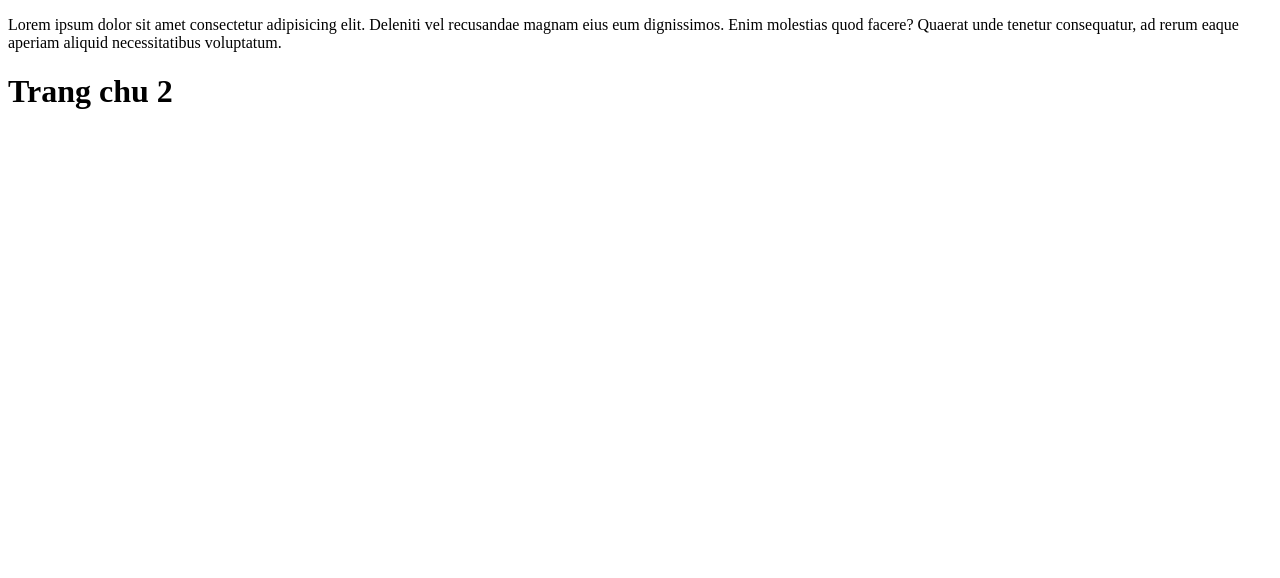
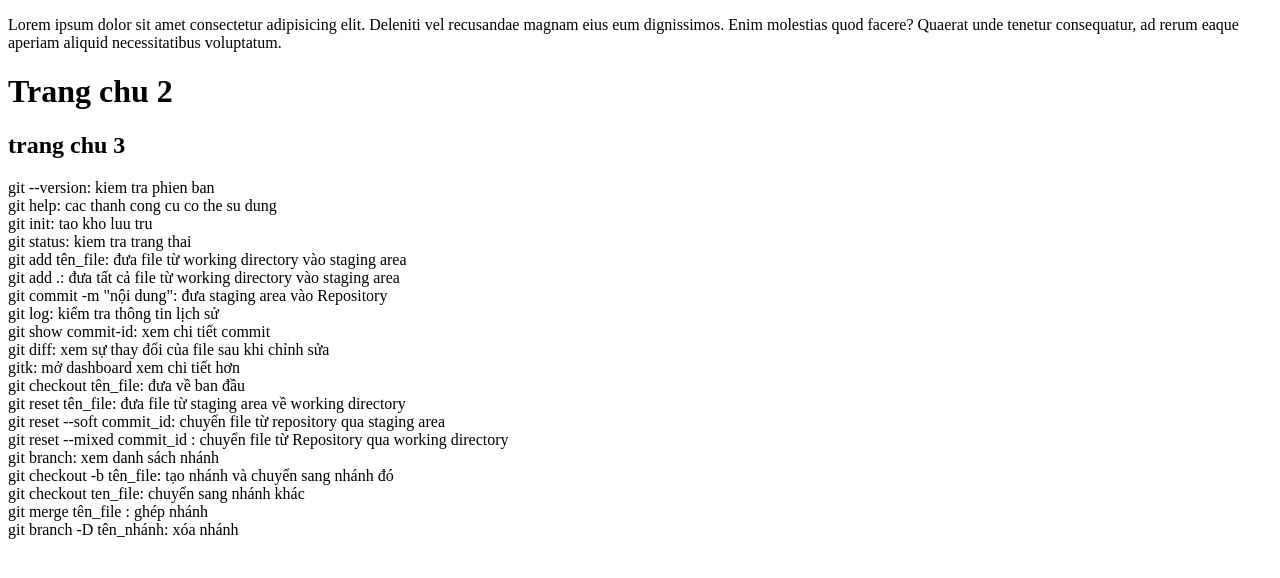
Before and after one commit to TRANPHUCDAI/file-git, a plain HTML site: page index.html in a window 1280 px wide. Drawn offline with Linux system fonts and the light colour scheme.

Commit message:
Creat add 1

```diff
--- a/index.html
+++ b/index.html
@@ -8,5 +8,28 @@
 <body>
     <p>Lorem ipsum dolor sit amet consectetur adipisicing elit. Deleniti vel recusandae magnam eius eum dignissimos. Enim molestias quod facere? Quaerat unde tenetur consequatur, ad rerum eaque aperiam aliquid necessitatibus voluptatum.</p>
     <h1>Trang chu 2</h1>
+    <h2>trang chu 3</h2>
+    <div>
+        <div>git --version: kiem tra phien ban</div>
+        <div>git help: cac thanh cong cu co the su dung</div>
+        <div>git init: tao kho luu tru</div>
+        <div>git status: kiem tra trang thai</div>
+        <div>git add tên_file: đưa file từ working directory vào staging area</div>
+        <div>git add .: đưa tất cả file từ working directory vào staging area</div>
+        <div>git commit -m "nội dung": đưa staging area vào Repository</div>
+        <div>git log: kiểm tra thông tin lịch sử</div>
+        <div>git show commit-id: xem chi tiết commit</div>
+        <div>git diff: xem sự thay đổi của file sau khi chỉnh sửa</div>
+        <div>gitk: mở dashboard xem chi tiết hơn</div>
+        <div>git checkout tên_file: đưa về ban đầu</div>
+        <div>git reset tên_file: đưa file từ staging area về working directory</div>
+        <div>git reset --soft commit_id: chuyển file từ repository qua staging area</div>
+        <div>git reset --mixed commit_id : chuyển file từ Repository qua working directory</div>
+        <div>git branch: xem danh sách nhánh</div>
+        <div>git checkout -b tên_file: tạo nhánh và chuyển sang nhánh đó</div>
+        <div>git checkout ten_file: chuyển sang nhánh khác</div>
+        <div>git merge tên_file : ghép nhánh</div>
+        <div>git branch -D tên_nhánh: xóa nhánh</div>
+    </div>
 </body>
 </html>
```
